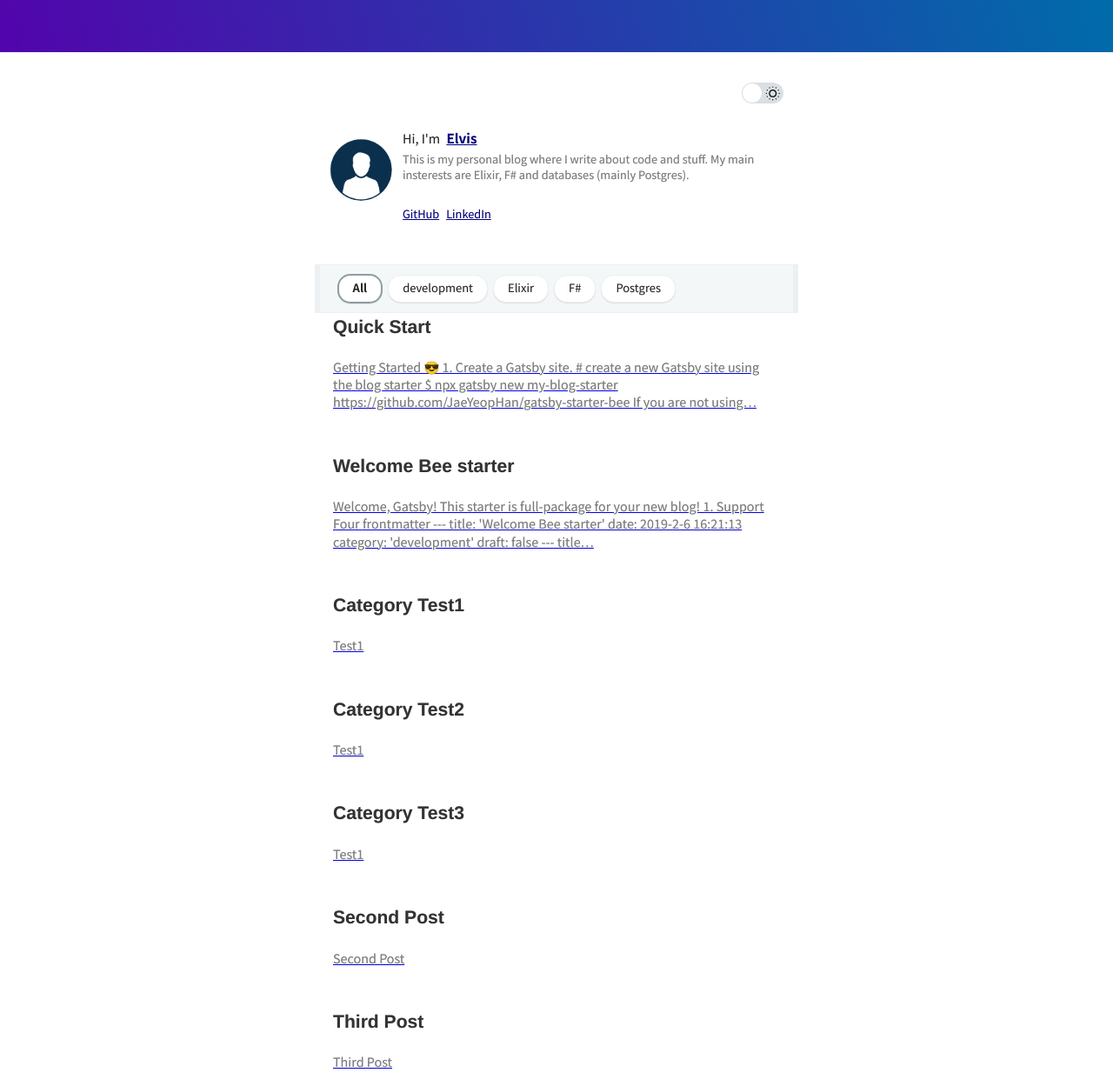
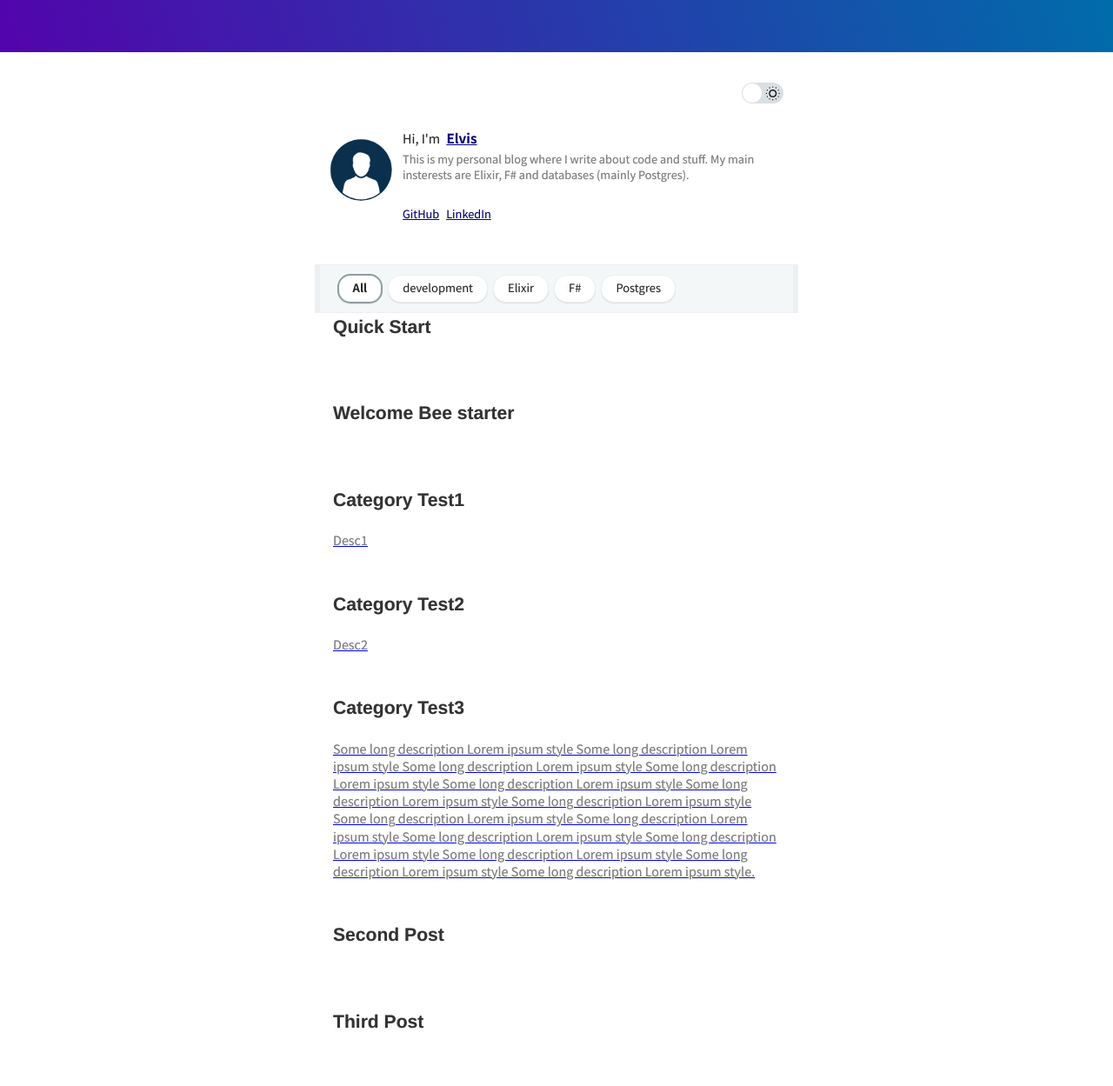
Before and after one commit to elvismelkic/elvismelkic.com, a Gatsby site: page / in a window 1280 px wide. Shown: the top 1249 px of the page at 87% size. Built offline with nearby package versions, Linux system fonts and the light colour scheme; Gatsby itself is replaced by a stand-in of ours; some packages are replaced by stand-ins of ours; what typography-theme-github would draw is missing.

Commit message:
Add description to posts

```diff
--- a/content/blog/Elixir/test1.md
+++ b/content/blog/Elixir/test1.md
@@ -1,5 +1,6 @@
 ---
 title: 'Category Test1'
+description: 'Desc1'
 date: 2020-07-02 16:21:13
 category: 'Elixir'
 draft: false
--- a/content/blog/F#/test2.md
+++ b/content/blog/F#/test2.md
@@ -1,5 +1,6 @@
 ---
 title: 'Category Test2'
+description: 'Desc2'
 date: 2020-07-02 16:21:13
 category: 'F#'
 draft: false
--- a/content/blog/Postgres/test3.md
+++ b/content/blog/Postgres/test3.md
@@ -1,5 +1,6 @@
 ---
 title: 'Category Test3'
+description: 'Some long description Lorem ipsum style Some long description Lorem ipsum style Some long description Lorem ipsum style Some long description Lorem ipsum style Some long description Lorem ipsum style Some long description Lorem ipsum style Some long description Lorem ipsum style Some long description Lorem ipsum style Some long description Lorem ipsum style Some long description Lorem ipsum style Some long description Lorem ipsum style Some long description Lorem ipsum style Some long description Lorem ipsum style Some long description Lorem ipsum style.'
 date: 2020-07-02 16:21:13
 category: 'Postgres'
 draft: false
--- a/src/components/thumbnail-item/index.jsx
+++ b/src/components/thumbnail-item/index.jsx
@@ -8,7 +8,7 @@ export const ThumbnailItem = ({ node }) => (
   <Link className={`thumbnail ${TARGET_CLASS}`} to={node.fields.slug}>
     <div key={node.fields.slug}>
       <h3>{node.frontmatter.title || node.fields.slug}</h3>
-      <p dangerouslySetInnerHTML={{ __html: node.excerpt }} />
+      <p>{node.frontmatter.description}</p>
     </div>
   </Link>
 )
--- a/src/pages/index.js
+++ b/src/pages/index.js
@@ -86,6 +86,7 @@ export const pageQuery = graphql`
           frontmatter {
             date(formatString: "MMMM DD, YYYY")
             title
+            description
             category
             draft
           }
```
